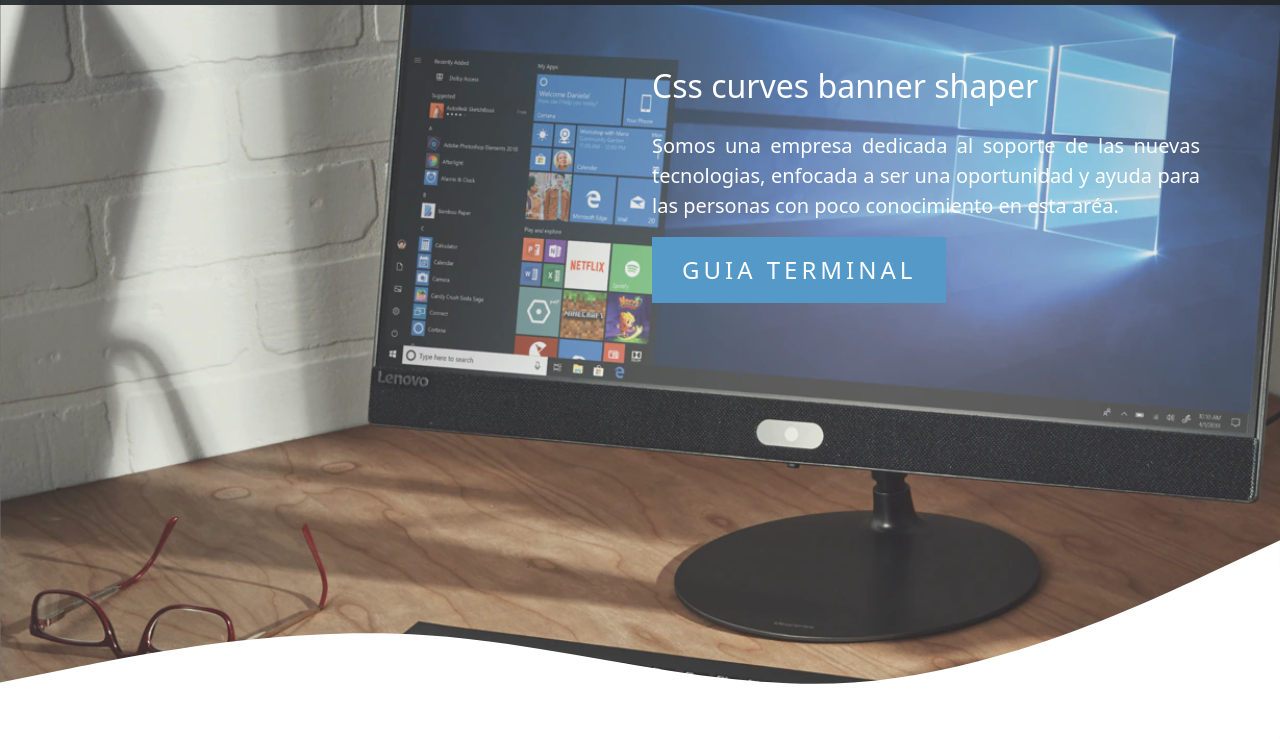
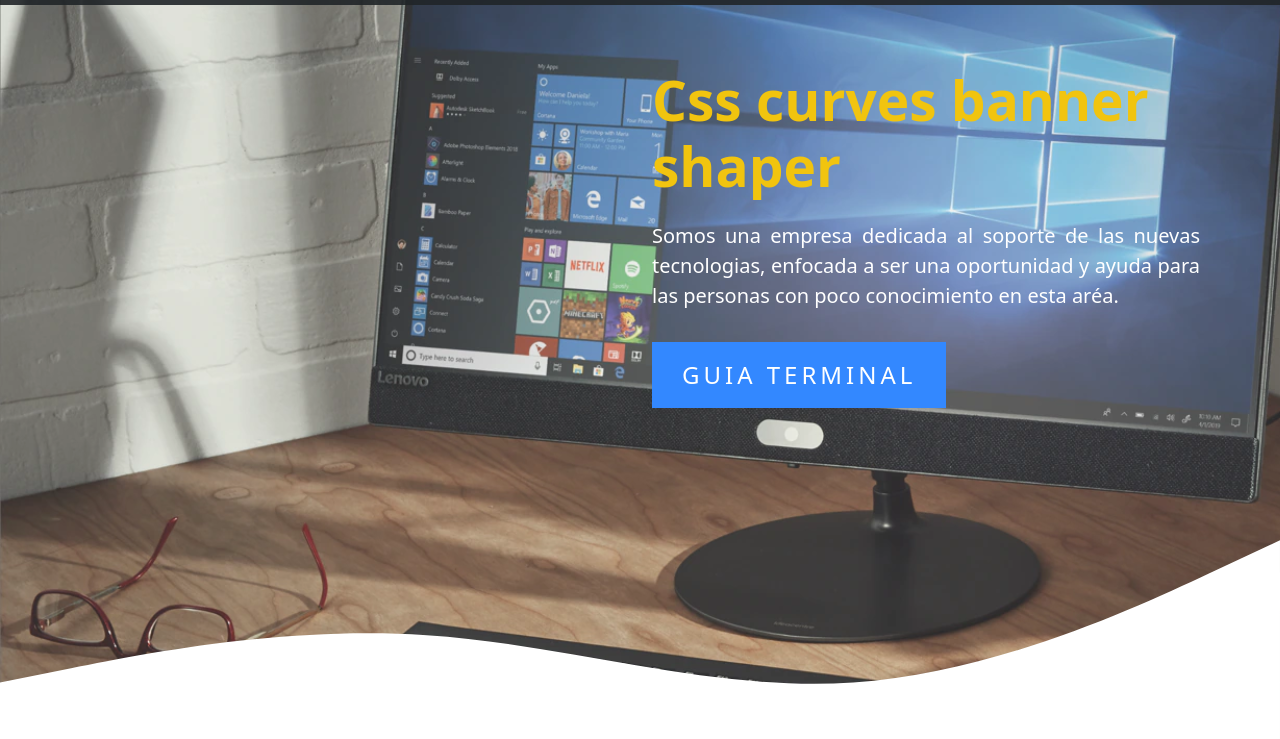
Before and after one commit to osdaguewar/CyberSopport, a website: page web.html in a window 1280 px wide. Shown: the part 61-800 px from the top of the page. Drawn offline with nearby package versions, Linux system fonts and the light colour scheme.

Commit message:
actualizacion de banner
se modifica color y letras

```diff
--- a/modificacion.css
+++ b/modificacion.css
@@ -13,10 +13,10 @@
     }
 
     .row .col-lg-6 h2{
-      font-size: 32px;
-     < font-weight: 700;
-      margin-bottom: 0.8em;
-      color: white;
+      font-size: 55px;
+      font-weight: 700;
+      margin-bottom: 0.4em;
+      color: #F1C40F;
       text-align: left;
     }
 
@@ -41,7 +41,8 @@
     }
 
     .btn-neon{
-      background: #5499C7;
+      margin-top: 15px;
+      background: #3388FF;
       position: relative;
       display: inline-block;
       padding: 15px 30px;
@@ -54,7 +55,7 @@
     }
 
     .btn-neon:hover{
-      background: #AEB6BF;
+      background: #33FFC9;
       transition-delay: 1s;
     }
 
--- a/web.html
+++ b/web.html
@@ -71,7 +71,7 @@
        <h2 class="mt-5">Css curves banner shaper</h2>
       <p>Somos una empresa dedicada al soporte de las nuevas tecnologias, enfocada a ser una oportunidad y ayuda para las personas con poco conocimiento en esta aréa.</p>
 
-      <a href="#" class="btn-neon">
+      <a href="servicios.html" class="btn-neon">
     <span id="span1"></span>
     <span id="span2"></span>
     <span id="span3"></span>
```
